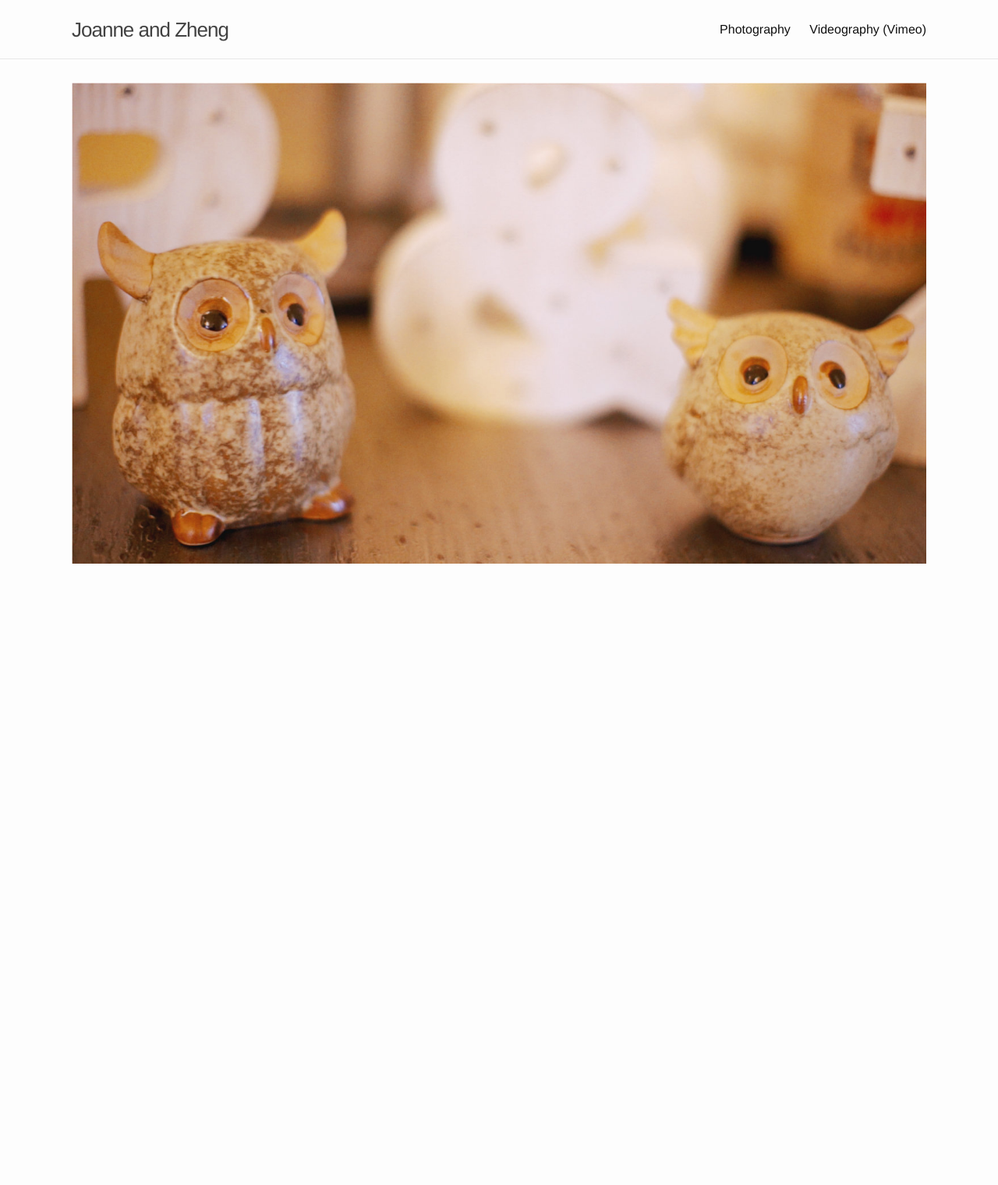
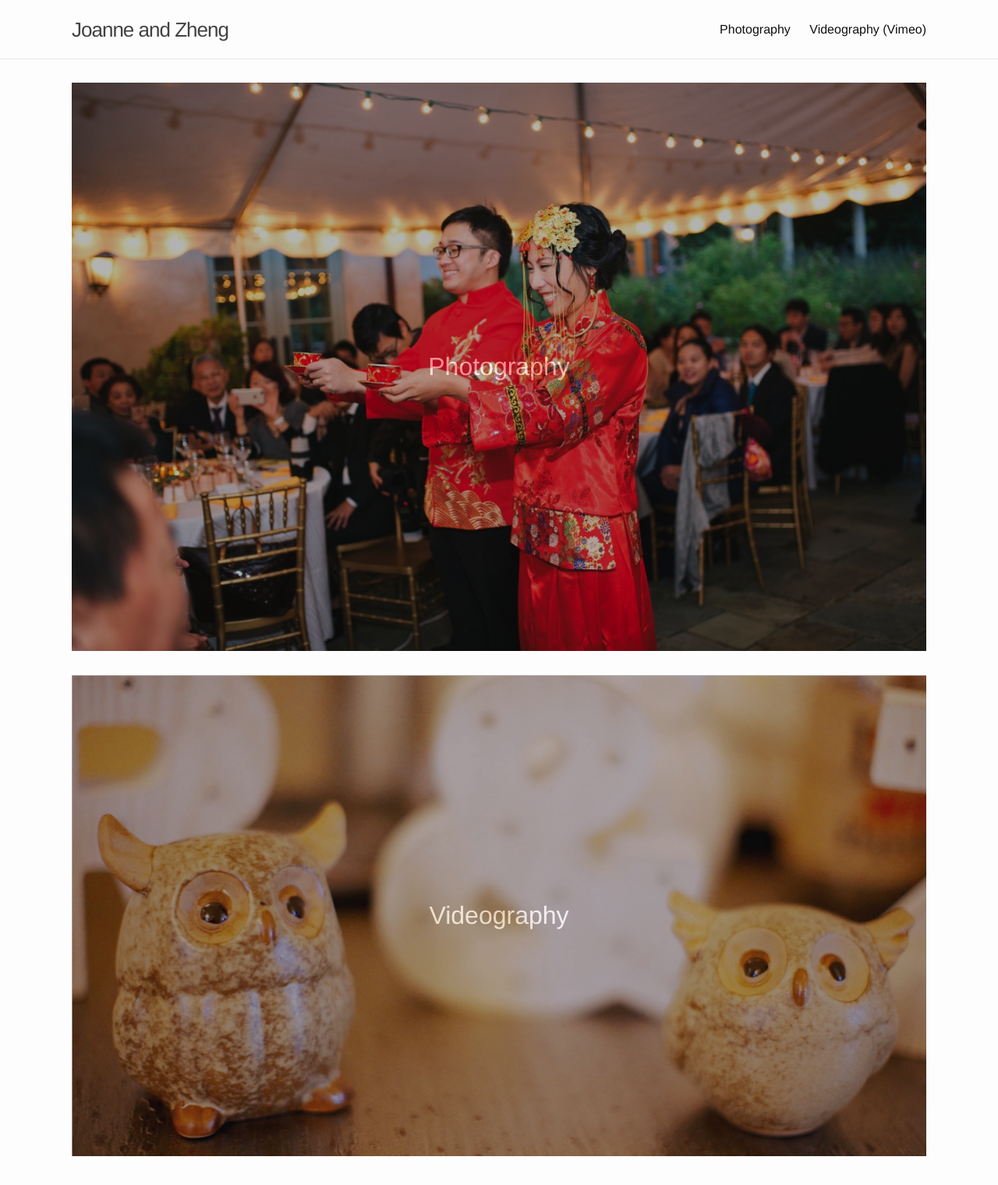
Before and after one commit to nebgnahz/jz, a Jekyll site: the page built from index.html, in a window 1280 px wide. Shown: the whole page at 78% size. Built offline with Jekyll 4.4.1, drawn with Linux system fonts in a browser that asks for light colours; comment, search, counter and statistics services are not loaded; before the commit the page ends 900 px from its top, so only the background shows below that.

Commit message:
fix: update home page

```diff
--- a/css/gallery.scss
+++ b/css/gallery.scss
@@ -72,7 +72,7 @@ html {
     display: block;
 }
 .hvrbox .hvrbox-layer_top {
-    opacity: 0;
+    opacity: 0.5;
     position: absolute;
     top: 0;
     left: 0;
@@ -94,7 +94,9 @@ html {
 }
 .hvrbox .hvrbox-text {
     text-align: center;
-    font-size: 14px;
+    colour: white;
+    opacity: 1;
+    font-size: 2em;
     display: inline-block;
     position: absolute;
     top: 50%;
--- a/index.html
+++ b/index.html
@@ -3,11 +3,24 @@ layout: default
 ---
 
 <a href="/photography" class="hvrbox">
-  <img src="{{ site.url }}{{ site.baseurl }}/assets/about.jpg"
+  <img src="{{ site.url }}{{ site.baseurl }}/assets/photography.jpg"
        alt="Joanne + Zheng"
        style="width:100%"
        class="hvrbox-layer_bottom"/>
   <div class="hvrbox-layer_top">
-    <div class="hvrbox-text">More lovely wedding photos</div>
+    <div class="hvrbox-text">Photography</div>
   </div>
 </a>
+
+<br/>
+<br/>
+
+<a href="/photography" class="hvrbox">
+  <img src="{{ site.url }}{{ site.baseurl }}/assets/videography.jpg"
+       alt="Joanne + Zheng"
+       style="width:100%"
+       class="hvrbox-layer_bottom"/>
+  <div class="hvrbox-layer_top">
+    <div class="hvrbox-text">Videography</div>
+  </div>
+</a>
```
Also changed, not shown: assets/photography.jpg (added), assets/videography.jpg (renamed from assets/about.jpg).
